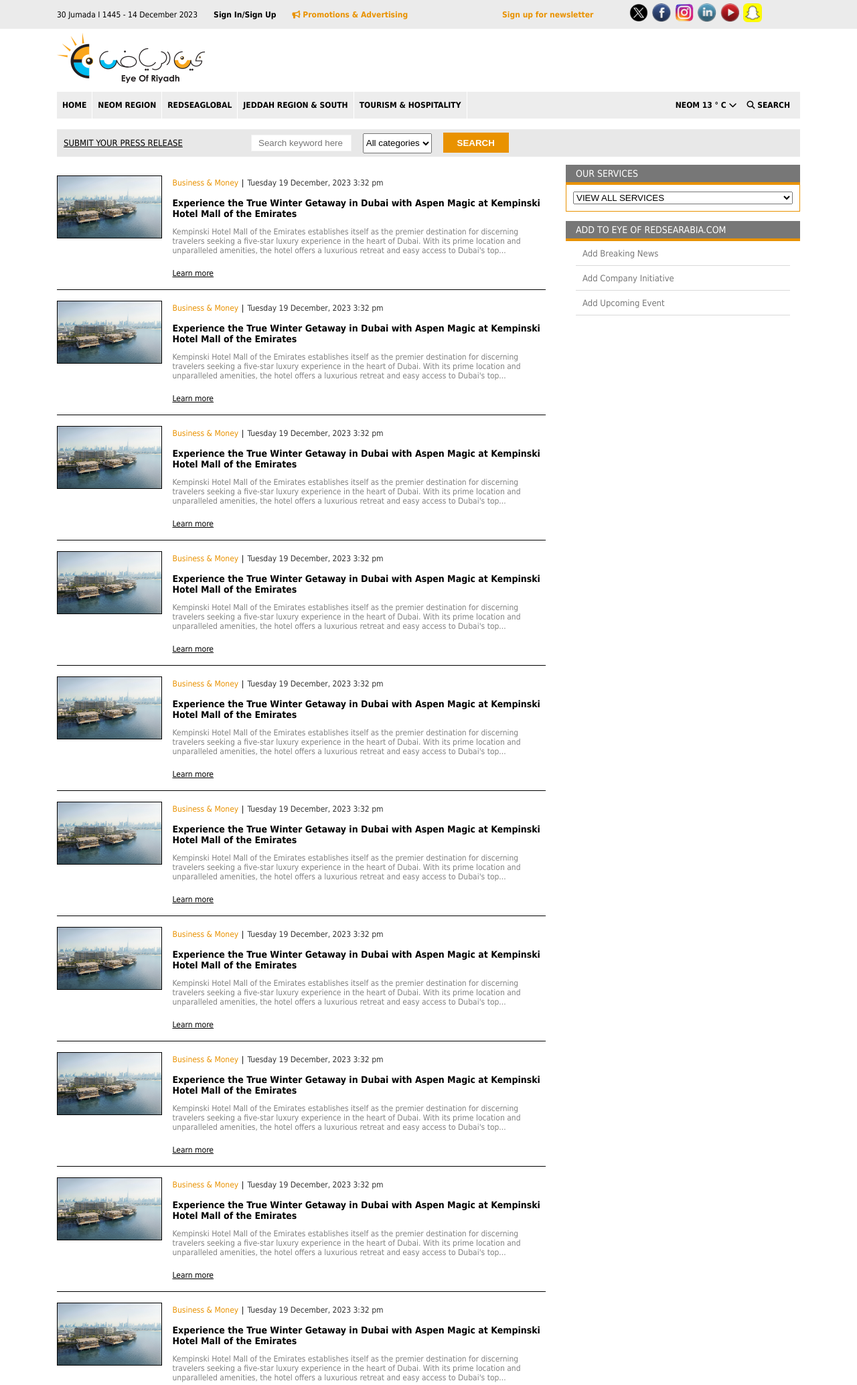
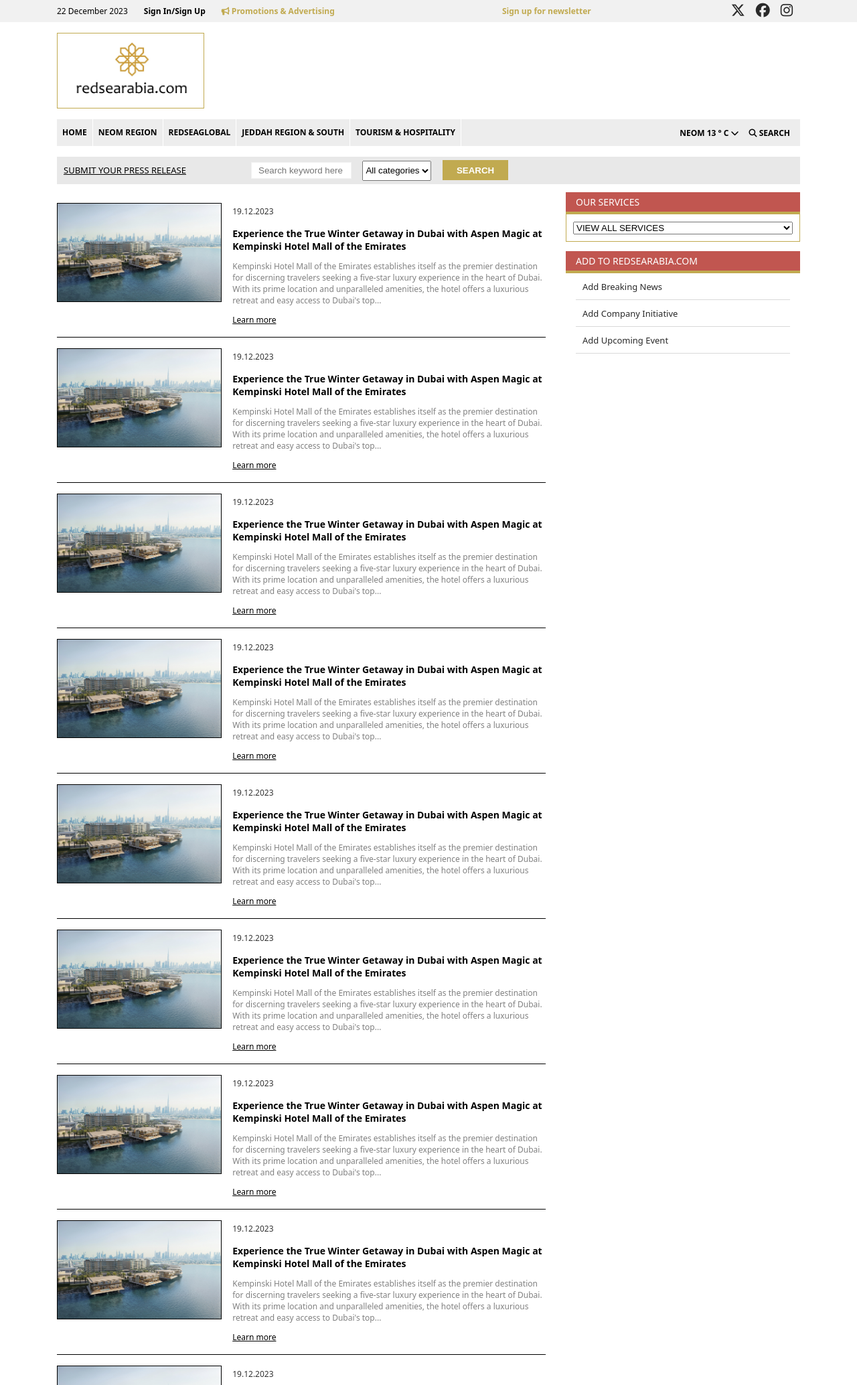
Before and after one commit to gambitok/gambitok.github.io, a PHP site: page /neomregion.php in a window 1280 px wide. Shown: the top 2068 px of the page at 67% size. Run offline with PHP 8.4, Linux system fonts and the light colour scheme.

Commit message:
changed design

```diff
--- a/advertising.php
+++ b/advertising.php
@@ -1,6 +1,7 @@
 <?php
 
 $header = file_get_contents('template/header.html');
+$header = str_replace('{date}', date('d F Y'), $header);
 $content = file_get_contents('template/advertising.html');
 $footer = file_get_contents('template/footer.html');
 
--- a/app/css/news.css
+++ b/app/css/news.css
@@ -12,7 +12,7 @@
 }
 
 .news-card__image {
-    width: 160px;
+    width: 300px;
 }
 
 .news-card__image img {
@@ -34,19 +34,12 @@
 
 .news-card__text-category a {
     font-size: 12px;
-    color: #E99200;
+    color: var(--main-bg-color);
 }
 
 .news-card__text-date {
     color: #333;
     font-size: 12px;
-}
-
-.news-card__text-date:before {
-    display: inline-block;
-    padding-right: 5px;
-    color: #000;
-    content: "|";
 }
 
 .news-card__text-title {
@@ -66,7 +59,7 @@
 }
 
 .news-card__text-more {
-    margin-top: 1em;
+    margin-top: .5em;
 }
 
 .news-card__text-more a {
@@ -111,8 +104,8 @@
 .header-search input[type=submit] {
     text-transform: uppercase;
     color: #fff;
-    background: #E99200;
-    border: 1px solid #E99200;
+    background: var(--main-bg-color);
+    border: 1px solid var(--main-bg-color);
     font-weight: bold;
     padding: 7px 20px;
     height: 30px;
--- a/app/css/style.css
+++ b/app/css/style.css
@@ -1,3 +1,13 @@
+:root {
+    --main-bg-color: #c1aa50;
+    --second-bg-color: #f1f1f1;
+    --side-bg-color: #292929;
+    --test-1: #c17250;
+    --test-2: #c18e50;
+    --test-3: #c15650;
+    --test-4: #a87b67;
+}
+
 html {
     width: 100%;
     height: 100%;
@@ -14,7 +24,7 @@ body {
     width: 100%;
     height: 100%;
     background: #fff;
-    font-family: tahoma;
+    font-family: system-ui;
 }
 
 a {
@@ -29,8 +39,30 @@ header {
     margin-bottom: 1em;
 }
 
+.header-logo {
+    max-width: 220px;
+    border: 1px solid var(--main-bg-color);
+    margin: 1em 0;
+}
+
+.header-logo img {
+    width: 100%;
+    height: 100%;
+}
+
+.footer-logo {
+    max-width: 220px;
+    border: 1px solid var(--main-bg-color);
+    margin: 1em 0;
+}
+
+.footer-logo img {
+    width: 100%;
+    height: 100%;
+}
+
 .header-top {
-    background: #ebebeb;
+    background: var(--second-bg-color);
     color: #000;
     font-size: 12px;
     font-weight: 500;
@@ -39,7 +71,7 @@ header {
 }
 
 .header-top .high-link {
-    color: #E99200;
+    color: var(--main-bg-color);
 }
 
 .header-top ul {
@@ -64,6 +96,10 @@ header {
     align-items: center;
 }
 
+.header-top .socials {
+    justify-content: right;
+}
+
 .socials {
     display: flex;
     list-style: none;
@@ -78,8 +114,22 @@ header {
     width: 28px;
 }
 
+.socials a {
+    color: var(--side-bg-color);
+    font-size: 21px;
+    padding: 5px;
+}
+
+.footer-socials .socials a {
+    color: #fff;
+}
+
+.socials a:hover {
+    color: var(--main-bg-color);
+}
+
 .h1 {
-    border-bottom: 4px solid #E99200;
+    border-bottom: 4px solid var(--main-bg-color);
     padding-left: 15px;
     margin-bottom: 10px;
 }
@@ -273,8 +326,8 @@ header {
 .body-side-header {
     text-transform: uppercase;
     color: #fff;
-    background-color: #777;
-    border-bottom: 4px solid #e99200;
+    background-color: var(--test-3);
+    border-bottom: 4px solid var(--main-bg-color);
     padding: 5px 15px;
 }
 
@@ -295,15 +348,15 @@ header {
 
 .body-side-main a {
     font-size: 13px;
-    color: #777;
+    color: var(--side-bg-color);
 }
 
 .body-side-footer {
     margin-bottom: 1em;
     padding: 10px;
-    border-left: 1px solid #e99200;
-    border-right: 1px solid #e99200;
-    border-bottom: 1px solid #e99200;
+    border-left: 1px solid var(--main-bg-color);
+    border-right: 1px solid var(--main-bg-color);
+    border-bottom: 1px solid var(--main-bg-color);
 }
 
 .body-side-footer select {
--- a/details.php
+++ b/details.php
@@ -1,6 +1,7 @@
 <?php
 
 $header = file_get_contents('template/header.html');
+$header = str_replace('{date}', date('d F Y'), $header);
 $content = file_get_contents('template/details.html');
 $footer = file_get_contents('template/footer.html');
 
--- a/index.html
+++ b/index.html
@@ -162,8 +162,6 @@
                     </div>
 
                     <div class="body-header">
-                        <img src="img/advertisewithus-top.jpg" alt="Main">
-
                         <p><b><a href="redsearabia.com">redsearabia.com</a></b> is the only English and Arabic language website focusing entirely on the Saudi Red Sea, the world’s most exciting developing region – truly a land of the future. We’re bringing to you the latest giga project news, tourism, hospitality, transport newest developments, upcoming events, hotel bookings and much more.</p>
                         <p><b><a href="redsearabia.com">redsearabia.com</a></b> is uniquely specialized in disseminating the amazing opportunities offered by this diverse and beautiful geographical region, attracting internal, regional and international visitors exploring investment, service and hospitality opportunities. Financial institutions, real estate and construction leaders, commercial and retail investors, service and hospitality, hoteliers and leisure companies, sustainability champions – all will benefit from the comprehensive marketing solutions and exposure offered by <a href="redsearabia.com">redsearabia.com</a>.</p>
                     </div>
--- a/index.php
+++ b/index.php
@@ -1,6 +1,7 @@
 <?php
 
 $header = file_get_contents('template/header.html');
+$header = str_replace('{date}', date('d F Y'), $header);
 $content = file_get_contents('template/advertising.html');
 $footer = file_get_contents('template/footer.html');
 
--- a/neomregion.php
+++ b/neomregion.php
@@ -1,6 +1,7 @@
 <?php
 
 $header = file_get_contents('template/header.html');
+$header = str_replace('{date}', date('d F Y'), $header);
 $content = file_get_contents('template/neomregion.html');
 $footer = file_get_contents('template/footer.html');
 
--- a/template/footer.html
+++ b/template/footer.html
@@ -23,12 +23,6 @@
         </div> -->
 
         <div class="row footer-row">
-            <div class="col-lg-2 col-6">
-                <div class="footer-list-header"><a href="#">Home</a></div>
-                <div class="footer-list"><ul>
-                    <li><a href="#">عربي</a></li>
-                </ul></div>
-            </div>
             <div class="col-lg-2 col-6">
                 <div class="footer-list-header"><a href="#">NEOM REGION</a></div>
                 <div class="footer-list"><ul>
@@ -71,10 +65,10 @@
                     <li><a href="#">Upcoming events</a></li>
                     <li><a href="#">Transport & Infrastructure</a></li>
                     <li><a href="#">Sustainability</a></li>
-                    <li><a href="#">GReserve your hotel</a></li>
+                    <li><a href="#">Reserve your hotel</a></li>
                 </ul></div>
             </div>
-            <div class="col-lg-2 col-6">
+            <div class="col-lg-4 col-6">
                 <div class="footer-list-header">About <a href="redsearabia.com">redsearabia.com</a></div>
                 <div class="footer-list"><ul>
                     <li><a href="#">Promotions & advertising</a></li>
@@ -89,7 +83,7 @@
         <div class="row footer-row">
             <div class="col-lg-6 col-12">
                 <div class="footer-logo">
-                    <img src="img/logo.gif" alt="Logo">
+                    <img src="img/logo.png" alt="Logo">
                 </div>
             </div>
             <div class="col-lg-6 col-12">
@@ -98,12 +92,9 @@
                 </div>
                 <div class="footer-socials">
                     <ul class="socials">
-                        <li><a href="#"><img src="img/socials/twitter-n.png" alt="twitter"></a></li>
-                        <li><a href="#"><img src="img/socials/fbook.png" alt="facebook"></a></li>
-                        <li><a href="#"><img src="img/socials/instagram-icon.png" alt="instagram"></a></li>
-                        <li><a href="#"><img src="img/socials/linkedin.png" alt="linkedin"></a></li>
-                        <li><a href="#"><img src="img/socials/youtube.png" alt="youtube"></a></li>
-                        <li><a href="#"><img src="img/socials/snapchat-icon.png" alt="snapchat"></a></li>
+                        <li><a href="#"><i class="fa-brands fa-x-twitter"></i></a></li>
+                        <li><a href="#"><i class="fa-brands fa-facebook"></i></a></li>
+                        <li><a href="#"><i class="fa-brands fa-instagram"></i></a></li>
                     </ul>
                 </div>
             </div>
--- a/template/header.html
+++ b/template/header.html
@@ -4,7 +4,7 @@
     <meta charset="UTF-8">
     <meta http-equiv="X-UA-Compatible" content="IE=edge">
     <meta name="viewport" content="width=device-width, initial-scale=1.0">
-    <title>Advertise with us</title>
+    <title>Promotions & Advertising</title>
 
     <!--bootstrap grid-->
     <link rel="stylesheet" href="app/plugins/bootstrap-grid.min.css">
@@ -36,7 +36,7 @@
                 <div class="row">
                     <div class="col-lg-7 col-12">
                         <ul>
-                            <li>30 Jumada I 1445 - 14 December 2023</li>
+                            <li>{date}</li>
                             <li><a href="#">Sign In/Sign Up</a></li>
                             <li><a class="high-link" href="#"><i class="fa fa-bullhorn"></i> Promotions & Advertising</a></li>
                         </ul>
@@ -48,12 +48,9 @@
                     </div>
                     <div class="col-lg-3 col-12">
                         <ul class="socials">
-                            <li><a href="#"><img src="img/socials/twitter-n.png" alt="twitter"></a></li>
-                            <li><a href="#"><img src="img/socials/fbook.png" alt="facebook"></a></li>
-                            <li><a href="#"><img src="img/socials/instagram-icon.png" alt="instagram"></a></li>
-                            <li><a href="#"><img src="img/socials/linkedin.png" alt="linkedin"></a></li>
-                            <li><a href="#"><img src="img/socials/youtube.png" alt="youtube"></a></li>
-                            <li><a href="#"><img src="img/socials/snapchat-icon.png" alt="snapchat"></a></li>
+                            <li><a href="#"><i class="fa-brands fa-x-twitter"></i></a></li>
+                            <li><a href="#"><i class="fa-brands fa-facebook"></i></a></li>
+                            <li><a href="#"><i class="fa-brands fa-instagram"></i></a></li>
                         </ul>
                     </div>
                 </div>
@@ -63,7 +60,9 @@
         <div class="container">
             <div class="row">
                 <div class="col-6">
-                    <img src="img/logo.gif" alt="Logo">
+                    <div class="header-logo">
+                        <img src="img/logo.png" alt="Logo">
+                    </div>
                 </div>
             </div>
             <div class="row">
@@ -93,49 +92,43 @@
                         <div class="tab-content">
                             <div class="tab-pane" id="tab-1">
                                 <ul>
-                                    <li><a href="#">GOVERNMENT</a></li>
-                                    <li><a href="#">BUSINESS & MONEY</a></li>
-                                    <li><a href="#">ENVIRONMENT & ENERGY</a></li>
-                                    <li><a href="#">TOURISM & HOSPITALITY</a></li>
-                                    <li><a href="#">TECHNOLOGY & IT</a></li>
-                                    <li><a href="#">HEALTHCARE</a></li>
-                                    <li><a href="#">CULTURE & EDUCATION</a></li>
-                                    <li><a href="#">CARS & AUTOS</a></li>
-                                    <li><a href="#">SPORTS</a></li>
-                                    <li><a href="#">BEAUTY</a></li>
-                                    <li><a href="#">STYLE</a></li>
+                                    <li><a href="#">THE LINE</a></li>
+                                    <li><a href="#">Sindalah</a></li>
+                                    <li><a href="#">Trojena</a></li>
+                                    <li><a href="#">Oxagon</a></li>
+                                    <li><a href="#">Gulf of Aqaba</a></li>
+                                    <li><a href="#">Sustainability</a></li>
+                                    <li><a href="#">Getting there</a></li>
+                                    <li><a href="#">Reserve your hotel</a></li>
                                 </ul>
                             </div>
                             <div class="tab-pane" id="tab-2">
                                 <ul>
-                                    <li><a href="#">AWARD</a></li>
-                                    <li><a href="#">CHAMPIONSHIP</a></li>
-                                    <li><a href="#">CONFERENCE</a></li>
-                                    <li><a href="#">CONVENTION</a></li>
-                                    <li><a href="#">ENTERTAINMENT</a></li>
-                                    <li><a href="#">EXHIBITION</a></li>
-                                    <li><a href="#">FESTIVAL</a></li>
-                                    <li><a href="#">FORUM</a></li>
-                                    <li><a href="#">SUMMIT</a></li>
+                                    <li><a href="#">The Red Sea</a></li>
+                                    <li><a href="#">Amaala</a></li>
+                                    <li><a href="#">Thuwal</a></li>
+                                    <li><a href="#">Sustainability</a></li>
+                                    <li><a href="#">Getting there</a></li>
+                                    <li><a href="#">Reserve your hotel</a></li>
                                 </ul>
                             </div>
                             <div class="tab-pane" id="tab-3">
                                 <ul>
-                                    <li><a href="#">BUSINESS & MONEY</a></li>
-                                    <li><a href="#">EDUCATION</a></li>
-                                    <li><a href="#">ENTERTAINMENT & SPORTS </a></li>
-                                    <li><a href="#">FASHION AND BEAUTY </a></li>
-                                    <li><a href="#">GOVERNMENT SECTORS</a></li>
-                                    <li><a href="#">HEALTHCARE</a></li>
-                                    <li><a href="#">MEDIA & PUBLIC RELATIONS </a></li>
-                                    <li><a href="#">TELECOM & IT</a></li>
-                                    <li><a href="#">TOURISM & HOSPITALITY</a></li>
+                                    <li><a href="#">Jeddah City</a></li>
+                                    <li><a href="#">ATaif region</a></li>
+                                    <li><a href="#">Jazan region</a></li>
+                                    <li><a href="#">Sustainability</a></li>
+                                    <li><a href="#">Getting there</a></li>
+                                    <li><a href="#">Reserve your hotel</a></li>
                                 </ul>
                             </div>
                             <div class="tab-pane" id="tab-4">
                                 <ul>
-                                    <li><a href="#">BUSINESS ADMINISTRATION</a></li>
-                                    <li><a href="#">PROJECT MANAGEMENT</a></li>
+                                    <li><a href="#">Breaking News</a></li>
+                                    <li><a href="#">Upcoming events</a></li>
+                                    <li><a href="#">Transport & Infrastructure</a></li>
+                                    <li><a href="#">Sustainability</a></li>
+                                    <li><a href="#">Reserve your hotel</a></li>
                                 </ul>
                             </div>
                         </div>
--- a/template/neomregion.html
+++ b/template/neomregion.html
@@ -31,8 +31,8 @@
                                     </div>
                                     <div class="news-card__text">
                                         <div>
-                                            <span class="news-card__text-category"><a href="#">Business & Money</a></span>
-                                            <span class="news-card__text-date">Tuesday 19 December, 2023 3:32 pm</span>
+
+                                            <span class="news-card__text-date">19.12.2023</span>
                                         </div>
                                         <div class="news-card__text-title"><a href="#">Experience the True Winter Getaway in Dubai with Aspen Magic at Kempinski Hotel Mall of the Emirates</a></div>
                                         <div class="news-card__text-description">
@@ -47,8 +47,8 @@
                                     </div>
                                     <div class="news-card__text">
                                         <div>
-                                            <span class="news-card__text-category"><a href="#">Business & Money</a></span>
-                                            <span class="news-card__text-date">Tuesday 19 December, 2023 3:32 pm</span>
+
+                                            <span class="news-card__text-date">19.12.2023</span>
                                         </div>
                                         <div class="news-card__text-title"><a href="#">Experience the True Winter Getaway in Dubai with Aspen Magic at Kempinski Hotel Mall of the Emirates</a></div>
                                         <div class="news-card__text-description">
@@ -63,8 +63,8 @@
                                     </div>
                                     <div class="news-card__text">
                                         <div>
-                                            <span class="news-card__text-category"><a href="#">Business & Money</a></span>
-                                            <span class="news-card__text-date">Tuesday 19 December, 2023 3:32 pm</span>
+
+                                            <span class="news-card__text-date">19.12.2023</span>
                                         </div>
                                         <div class="news-card__text-title"><a href="#">Experience the True Winter Getaway in Dubai with Aspen Magic at Kempinski Hotel Mall of the Emirates</a></div>
                                         <div class="news-card__text-description">
@@ -79,8 +79,8 @@
                                     </div>
                                     <div class="news-card__text">
                                         <div>
-                                            <span class="news-card__text-category"><a href="#">Business & Money</a></span>
-                                            <span class="news-card__text-date">Tuesday 19 December, 2023 3:32 pm</span>
+
+                                            <span class="news-card__text-date">19.12.2023</span>
                                         </div>
                                         <div class="news-card__text-title"><a href="#">Experience the True Winter Getaway in Dubai with Aspen Magic at Kempinski Hotel Mall of the Emirates</a></div>
                                         <div class="news-card__text-description">
@@ -95,8 +95,8 @@
                                     </div>
                                     <div class="news-card__text">
                                         <div>
-                                            <span class="news-card__text-category"><a href="#">Business & Money</a></span>
-                                            <span class="news-card__text-date">Tuesday 19 December, 2023 3:32 pm</span>
+
+                                            <span class="news-card__text-date">19.12.2023</span>
                                         </div>
                                         <div class="news-card__text-title"><a href="#">Experience the True Winter Getaway in Dubai with Aspen Magic at Kempinski Hotel Mall of the Emirates</a></div>
                                         <div class="news-card__text-description">
@@ -111,8 +111,8 @@
                                     </div>
                                     <div class="news-card__text">
                                         <div>
-                                            <span class="news-card__text-category"><a href="#">Business & Money</a></span>
-                                            <span class="news-card__text-date">Tuesday 19 December, 2023 3:32 pm</span>
+
+                                            <span class="news-card__text-date">19.12.2023</span>
                                         </div>
                                         <div class="news-card__text-title"><a href="#">Experience the True Winter Getaway in Dubai with Aspen Magic at Kempinski Hotel Mall of the Emirates</a></div>
                                         <div class="news-card__text-description">
@@ -127,8 +127,8 @@
                                     </div>
                                     <div class="news-card__text">
                                         <div>
-                                            <span class="news-card__text-category"><a href="#">Business & Money</a></span>
-                                            <span class="news-card__text-date">Tuesday 19 December, 2023 3:32 pm</span>
+
+                                            <span class="news-card__text-date">19.12.2023</span>
                                         </div>
                                         <div class="news-card__text-title"><a href="#">Experience the True Winter Getaway in Dubai with Aspen Magic at Kempinski Hotel Mall of the Emirates</a></div>
                                         <div class="news-card__text-description">
@@ -143,8 +143,8 @@
                                     </div>
                                     <div class="news-card__text">
                                         <div>
-                                            <span class="news-card__text-category"><a href="#">Business & Money</a></span>
-                                            <span class="news-card__text-date">Tuesday 19 December, 2023 3:32 pm</span>
+
+                                            <span class="news-card__text-date">19.12.2023</span>
                                         </div>
                                         <div class="news-card__text-title"><a href="#">Experience the True Winter Getaway in Dubai with Aspen Magic at Kempinski Hotel Mall of the Emirates</a></div>
                                         <div class="news-card__text-description">
@@ -159,8 +159,8 @@
                                     </div>
                                     <div class="news-card__text">
                                         <div>
-                                            <span class="news-card__text-category"><a href="#">Business & Money</a></span>
-                                            <span class="news-card__text-date">Tuesday 19 December, 2023 3:32 pm</span>
+
+                                            <span class="news-card__text-date">19.12.2023</span>
                                         </div>
                                         <div class="news-card__text-title"><a href="#">Experience the True Winter Getaway in Dubai with Aspen Magic at Kempinski Hotel Mall of the Emirates</a></div>
                                         <div class="news-card__text-description">
@@ -175,8 +175,8 @@
                                     </div>
                                     <div class="news-card__text">
                                         <div>
-                                            <span class="news-card__text-category"><a href="#">Business & Money</a></span>
-                                            <span class="news-card__text-date">Tuesday 19 December, 2023 3:32 pm</span>
+
+                                            <span class="news-card__text-date">19.12.2023</span>
                                         </div>
                                         <div class="news-card__text-title"><a href="#">Experience the True Winter Getaway in Dubai with Aspen Magic at Kempinski Hotel Mall of the Emirates</a></div>
                                         <div class="news-card__text-description">
@@ -220,7 +220,7 @@
                     </div>
                     <div class="body-side">
                         <div class="body-side-header">
-                            <a href="#">ADD TO EYE OF REDSEARABIA.COM</a>
+                            <a href="#">ADD TO REDSEARABIA.COM</a>
                         </div>
                         <div class="body-side-main">
                             <ul>
--- a/template/trojena.html
+++ b/template/trojena.html
@@ -142,7 +142,7 @@
                 </div>
                 <div class="body-side">
                     <div class="body-side-header">
-                        <a href="#">ADD TO EYE OF REDSEARABIA.COM</a>
+                        <a href="#">ADD TO REDSEARABIA.COM</a>
                     </div>
                     <div class="body-side-main">
                         <ul>
--- a/trojena.php
+++ b/trojena.php
@@ -1,6 +1,7 @@
 <?php
 
 $header = file_get_contents('template/header.html');
+$header = str_replace('{date}', date('d F Y'), $header);
 $content = file_get_contents('template/trojena.html');
 $footer = file_get_contents('template/footer.html');
 
```
Also changed, not shown: other parts of app/css/style.css (+16 -11 lines), app/css/details.css (+6 -20 lines), template/advertising.html (+2 -17 lines), template/details.html (+3 -4 lines), img/logo.png (added).
